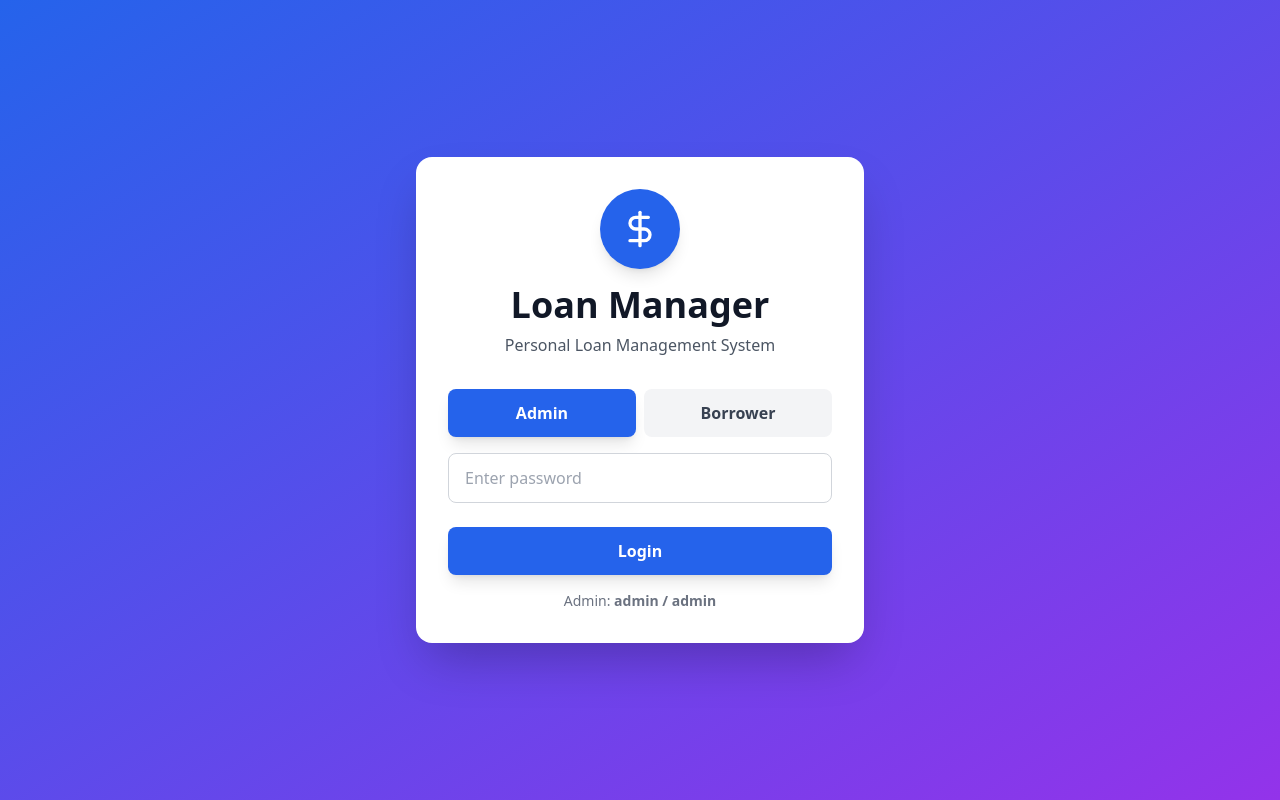
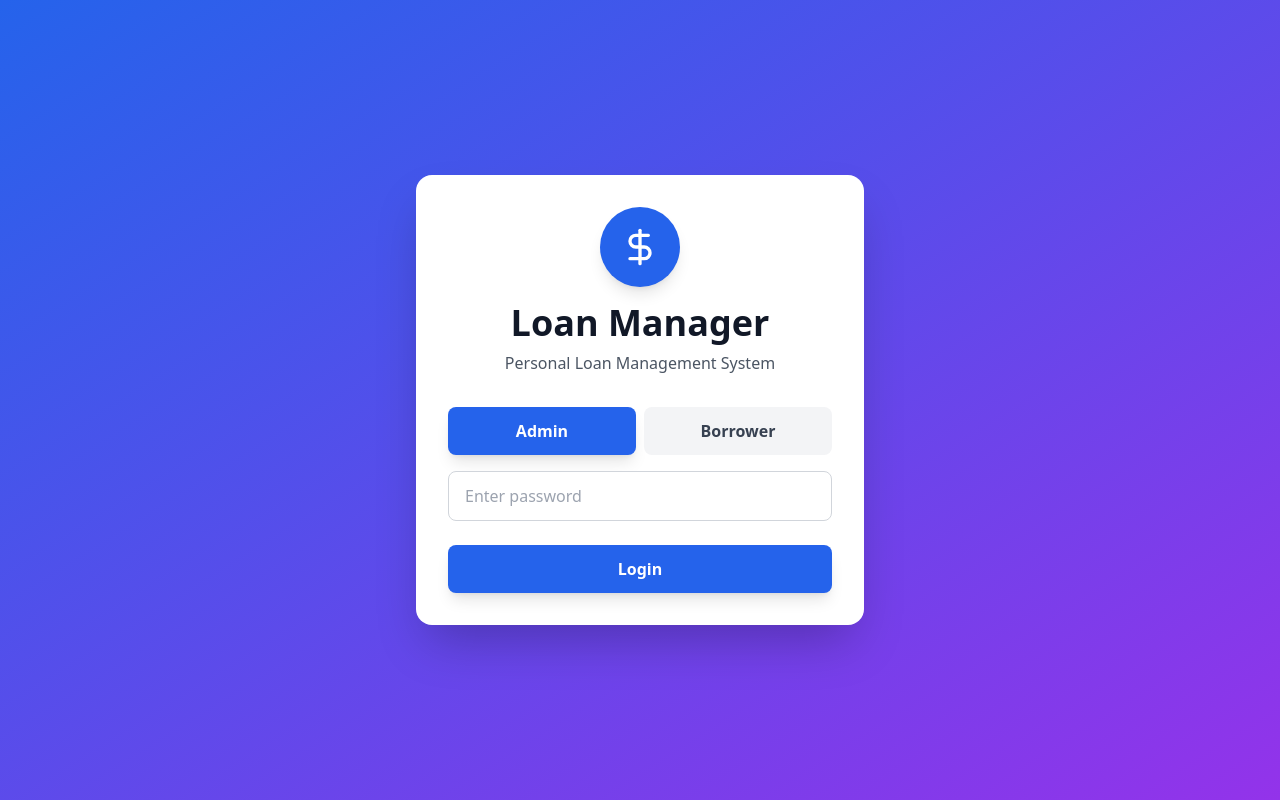
Before and after one commit to yengrand82/Loan-Manager, a React (Create React App) app: page / in a window 1280 px wide. Built offline with nearby package versions, Linux system fonts and the light colour scheme.

Commit message:
Security: Remove admin credentials from login screen

```diff
--- a/src/App.js
+++ b/src/App.js
@@ -519,10 +519,6 @@ const LoanManagementSystem = () => {
           >
             Login
           </button>
-
-          <p className="text-center text-sm text-gray-500 mt-4">
-            Admin: <span className="font-semibold">admin / admin</span>
-          </p>
         </div>
       </div>
     );
```
